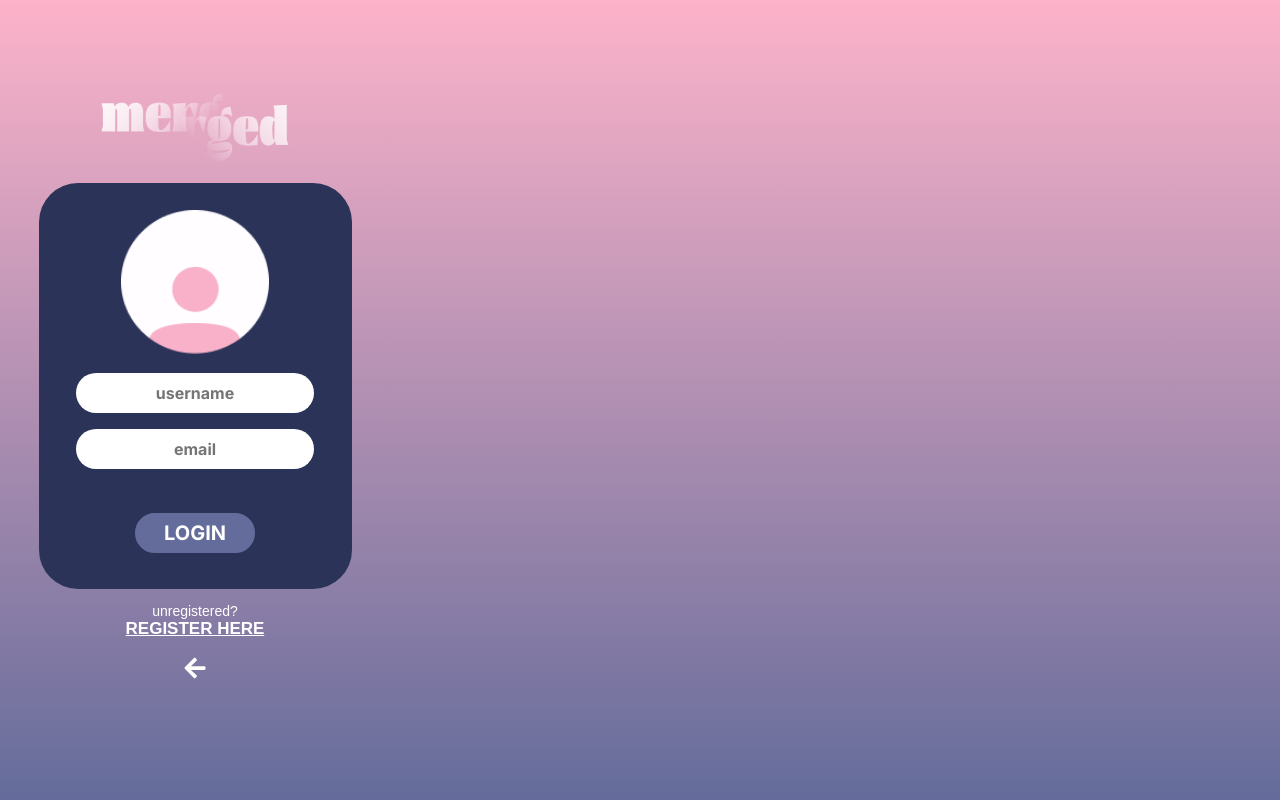
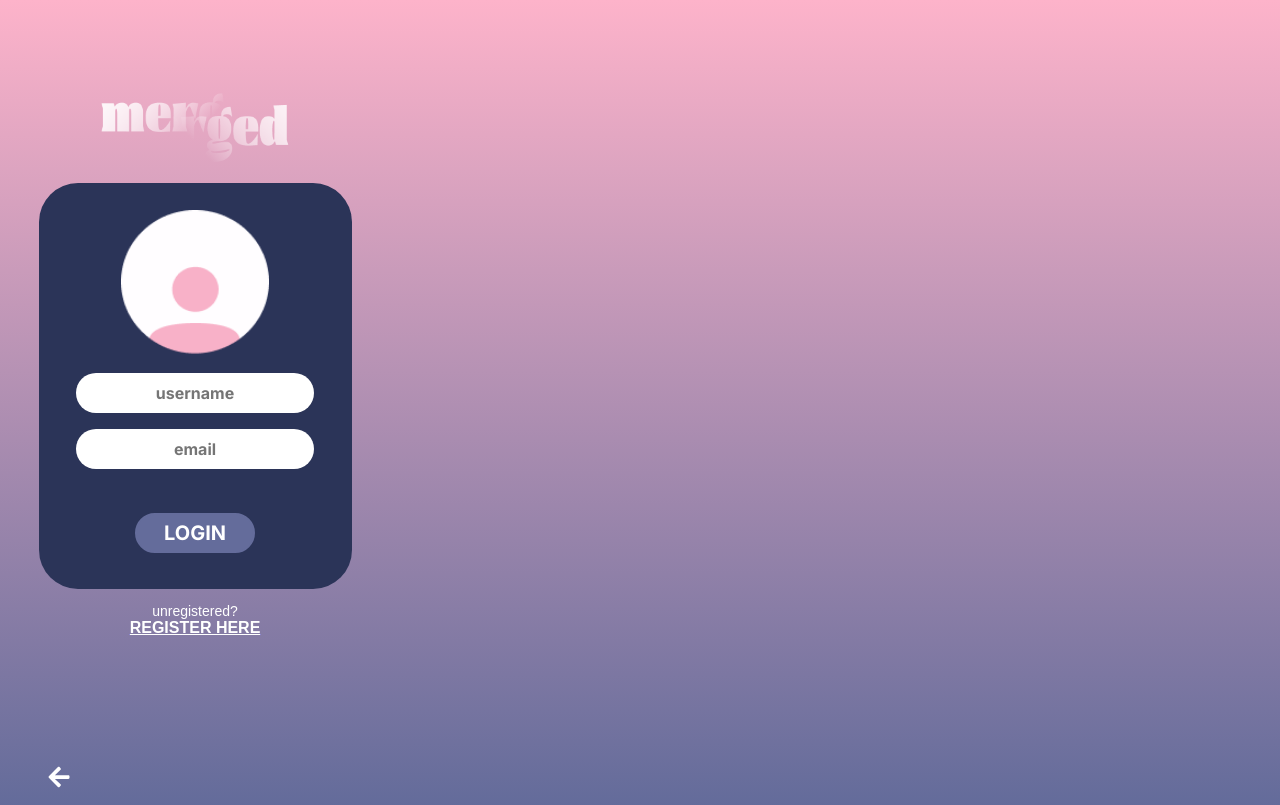
Before and after one commit to Merged-project/React-Merged, a React (Create React App) app: page /login in a window 1280 px wide. Built offline with nearby package versions, Linux system fonts and the light colour scheme; the HTML template or start-up script is replaced by a standard one.

Commit message:
added more styles to login view

```diff
--- a/src/stylesheets/Login.css
+++ b/src/stylesheets/Login.css
@@ -25,7 +25,7 @@ p{
 
 .register-here-text{
     font-weight: 700;
-    font-size: 17px;
+    font-size: 16px;
     text-decoration-line: underline;
     margin-top: 0;
 }
@@ -34,8 +34,9 @@ p{
     color: #ffff;
     width: 50rem;
     height: 1.5rem;
-    margin:0;
-    padding: 0;
+    display: flex;
+    margin-top: 8rem;
+    padding-right: 17rem;
 
 }
 
```
